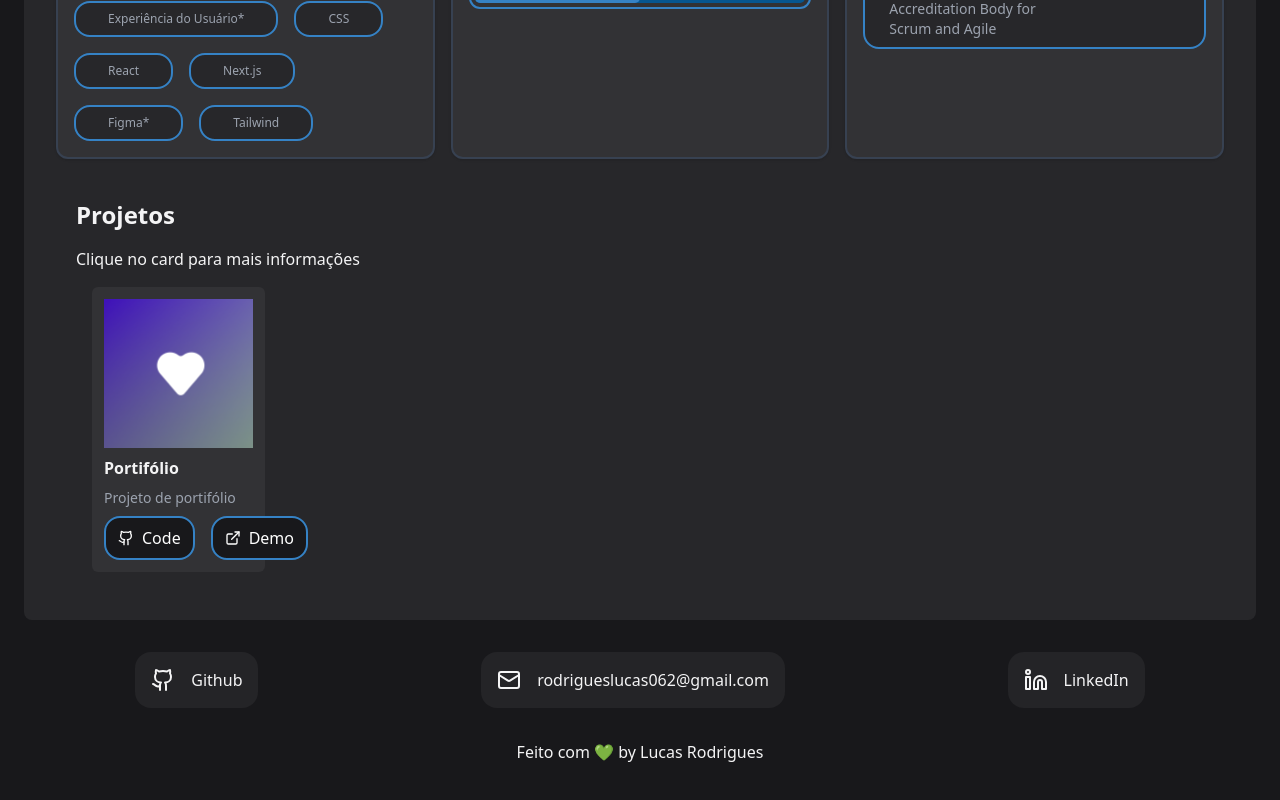
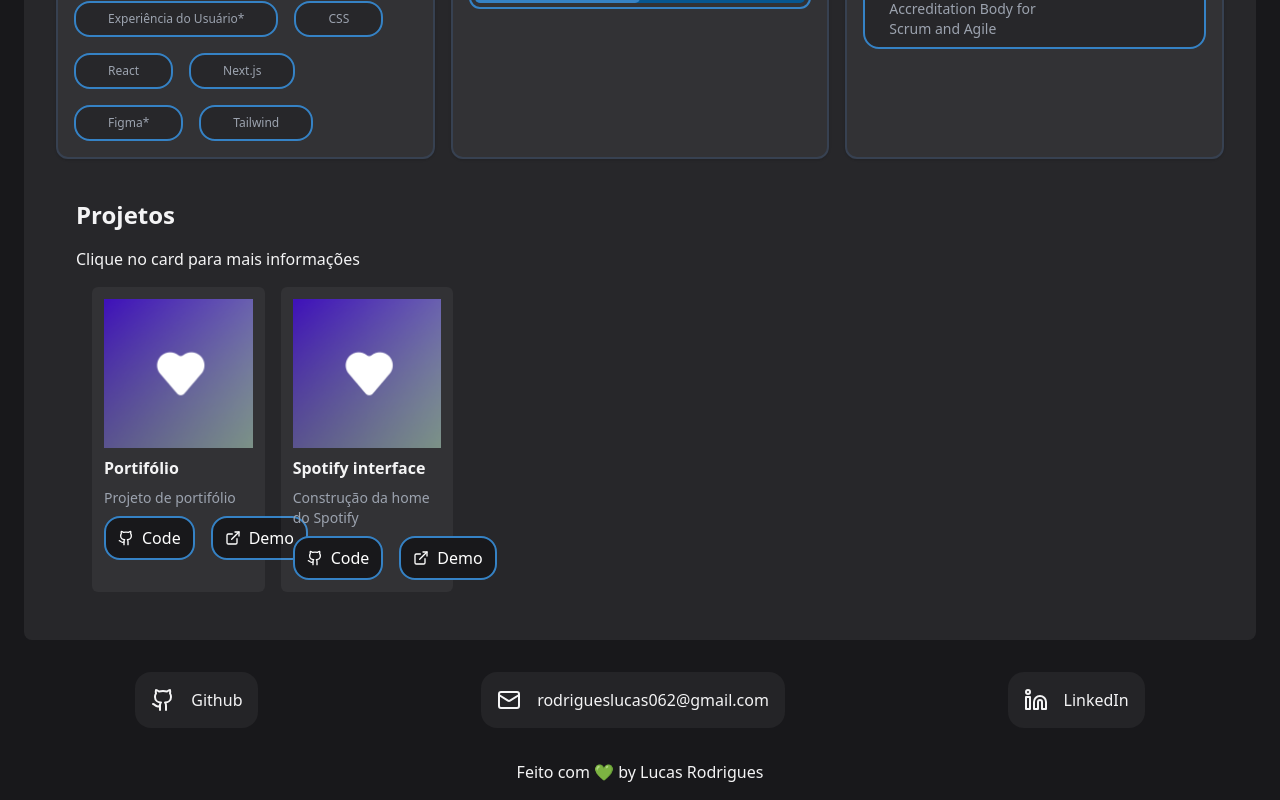
Before and after one commit to rodrigueslucas062/portfolio, a Next.js app: page / in a window 1280 px wide. Shown: the part 1019-1819 px from the top of the page. Built offline with nearby package versions, Linux system fonts and the light colour scheme.

Commit message:
✨ New project

```diff
--- a/src/components/projetos/projetos.js
+++ b/src/components/projetos/projetos.js
@@ -12,6 +12,14 @@ const informacoes = [
     imagemAlt: "Imagem de portifolio",
     titulo: "Portifólio",
     descricao: "Projeto de portifólio",
+  },
+  {
+    code: "https://github.com/rodrigueslucas062/Spotify",
+    demo:"https://spotify-interface-nine.vercel.app/",
+    imagemSrc: Curtidas,
+    imagemAlt: "Imagem do projeto",
+    titulo: "Spotify interface",
+    descricao: "Construção da home do Spotify",
   },
 ];
 
```
